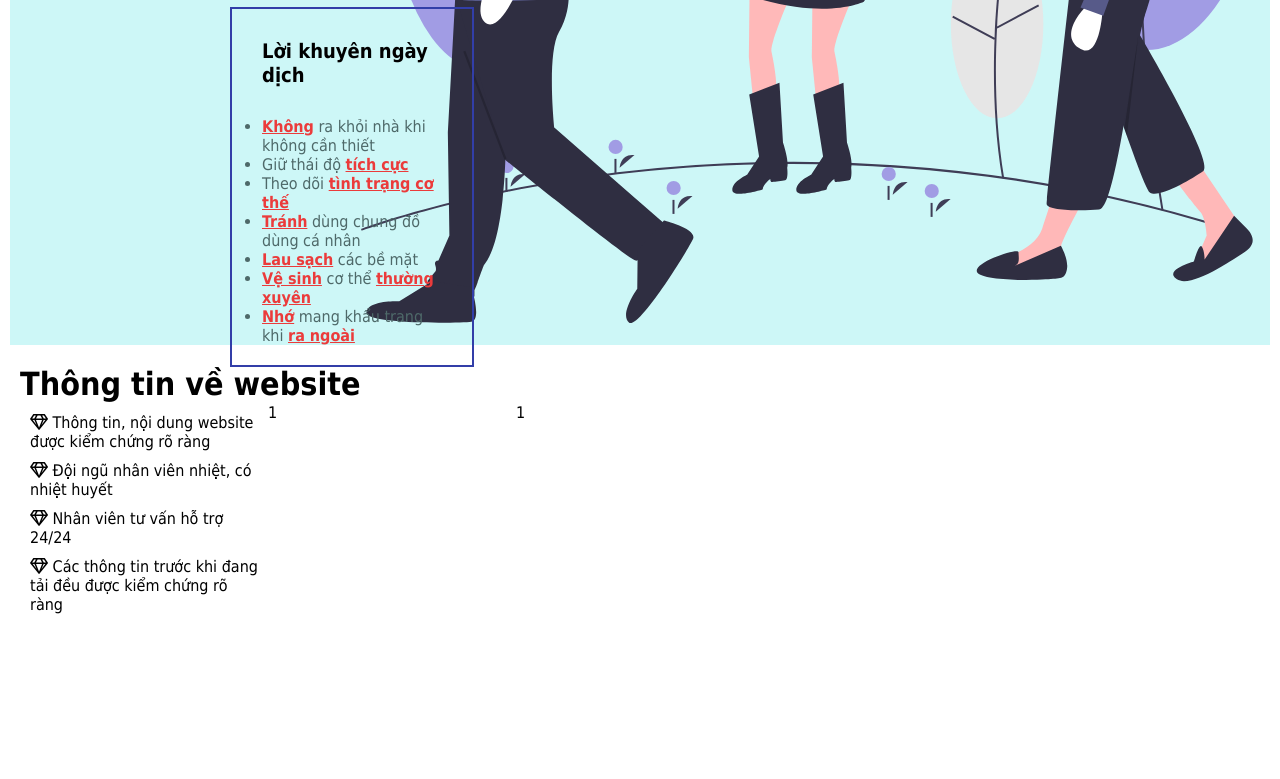
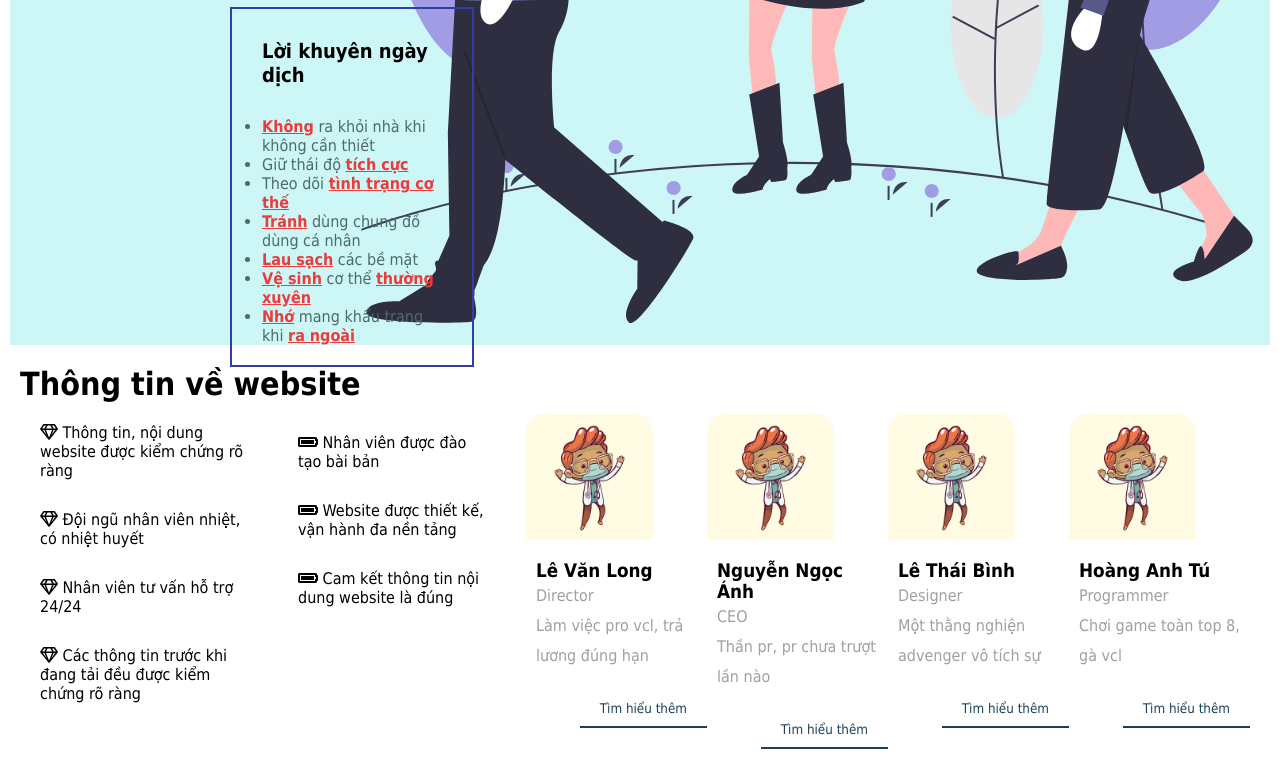
Before and after one commit to superlong1/BWD_1, a plain HTML site: page index.html in a window 1280 px wide. Shown: the part 564-1343 px from the top of the page. Before the commit the page ends 1208 px from the top, so only its background shows below. Drawn offline with Linux system fonts and the light colour scheme.

Commit message:
9:30 28/5

```diff
--- a/CSS/style.css
+++ b/CSS/style.css
@@ -159,16 +159,83 @@ header{
 	list-style-type: none;
 }
 .intro-content-info ul li{
+	padding: 10px;
 	margin: 10px;
 }
 
 .intro-content-employee{
+	padding: 10px;
 	flex: 20%;
 }
 
+.intro-content-employee ul{
+	list-style-type: none;
+}
+
+.intro-content-employee ul li{
+	padding: 10px;
+	margin: 10px;
+}
+
 .intro-content-founder{
+	padding: 10px;
 	flex: 60%;
 }
+
+.founder-table{
+	display: flex;
+}
+
+.founder-content{
+	flex: 25%;
+}
+
+.founder-content button{
+	display: absolute;
+	float: right;
+	padding: 10px;
+	border: none;
+	background-color: #fff;
+	border-bottom: 2px solid #1c4057;
+}
+
+.founder-content button a{
+	border-radius: 5px;
+	padding: 10px;
+	text-decoration: none;
+	color: #1c4057;
+}
+
+.founder-content button:hover{
+	border: none;
+}
+
+.founder-content button a:hover{
+	background-color: #0d466b;
+	color: #fff;
+}
+
+.founder-img img{
+	width: 70%;
+	display: block;
+	border-radius: 20px 20px 0 0;
+}
+
+.founder-info{
+	padding: 20px 10px;
+}
+
+.fouder-info h3{
+	font-size: 24px;
+	margin: 10px 0 15px 0;
+}
+
+.founder-info p{
+	color: #a0a0a0;
+	font-size: 16px;
+	line-height: 30px;
+}
+
 
 @media screen and (max-width: 460px){
 	.container{
--- a/index.html
+++ b/index.html
@@ -108,8 +108,61 @@
 					<li><i class="far fa-gem"></i> Các thông tin trước khi đang tải đều được kiểm chứng rõ ràng</li>
 				</ul>
 			</div>
-			<div class="intro-content-employee">1</div>
-			<div class="intro-content-founder">1</div>
+			<div class="intro-content-employee">
+				<ul>
+					<li><i class="fas fa-battery-full"></i> Nhân viên được đào tạo bài bản</li>
+					<li><i class="fas fa-battery-full"></i> Website được thiết kế, vận hành đa nền tảng</li>
+					<li><i class="fas fa-battery-full"></i> Cam kết thông tin nội dung website là đúng</li>
+				</ul>
+			</div>
+			<div class="intro-content-founder">
+				<div class="founder-table">
+					<!--Founder 1-->
+					<div class="founder-content">
+						<div class="founder-img">
+							<img src="Images/doctor.png">
+						</div>
+						<div class="founder-info">
+							<h3>Lê Văn Long</h3>
+							<p>Director<br>Làm việc pro vcl, trả lương đúng hạn</p>
+						</div>
+						<button><a target="_blank" href="https://www.facebook.com/profile.php?id=100041602174887">Tìm hiểu thêm</a></button>
+					</div>
+					<!--Founder 2-->
+					<div class="founder-content">
+						<div class="founder-img">
+							<img src="Images/doctor.png">
+						</div>
+						<div class="founder-info">
+							<h3>Nguyễn Ngọc Ánh</h3>
+							<p>CEO<br>Thần pr, pr chưa trượt lần nào</p>
+						</div>
+						<button><a target="_blank" href="https://www.facebook.com/profileofme">Tìm hiểu thêm</a></button>
+					</div>
+					<!--Founder 3-->
+					<div class="founder-content">
+						<div class="founder-img">
+							<img src="Images/doctor.png">
+						</div>
+						<div class="founder-info">
+							<h3>Lê Thái Bình</h3>
+							<p>Designer<br>Một thằng nghiện advenger vô tích sự</p>
+						</div>
+						<button><a target="_blank" href="https://www.facebook.com/winter.soldiers.10690">Tìm hiểu thêm</a></button>
+					</div>
+					<!--Founder 4-->
+					<div class="founder-content">
+						<div class="founder-img">
+							<img src="Images/doctor.png">
+						</div>
+						<div class="founder-info">
+							<h3>Hoàng Anh Tú</h3>
+							<p>Programmer<br>Chơi game toàn top 8, gà vcl</p>
+						</div>
+						<button><a target="_blank" href="https://www.facebook.com/profile.php?id=100004985657894">Tìm hiểu thêm</a></button>
+					</div>
+				</div>
+			</div>
 		</div>
 	</div>
 	<script src="JS/myScript.js"></script>
```
